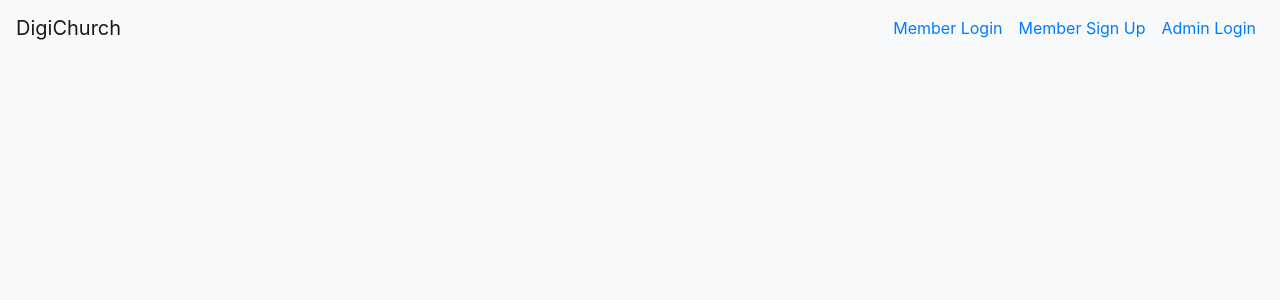
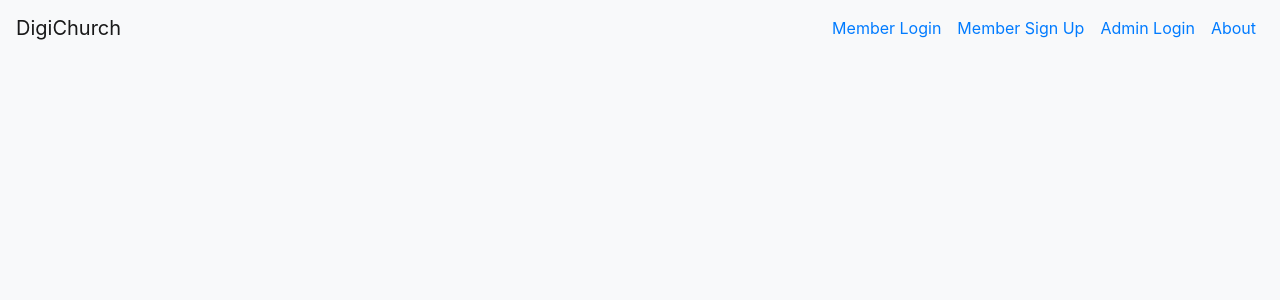
Before and after one commit to Manyala1/kanisa, a Flask app: page / in a window 1280 px wide. Shown: the top 300 px of the page. Run offline with Flask 3, Linux system fonts and the light colour scheme; some libraries are stand-ins or nearby versions.

Commit message:
display changes

```diff
--- a/app/templates/base.html
+++ b/app/templates/base.html
@@ -26,6 +26,9 @@
                     <li class="nav-item">
                         <a class="nav-link" href="{{ url_for('auth.admin_login') }}">Admin Login</a>
                     </li>
+                    <li class="nav-item">
+                        <a class="nav-link" href="{{ url_for('views.about') }}">About</a>
+                    </li>
                 {% else %}
                     {% if current_user.__class__.__name__ == 'Admin' %}
                         <!-- Admin-specific links -->
@@ -38,7 +41,7 @@
                     {% else %}
                         <!-- Member-specific links -->
                         <li class="nav-item">
-                            <a class="nav-link" href="{{ url_for('views.home') }}">Home</a>
+                            <a class="nav-link" href="{{ url_for('views.home') }}">Back</a>
                         </li>
                         <li class="nav-item">
                             <a class="nav-link" href="{{ url_for('auth.logout') }}">Logout</a>
--- a/app/views.py
+++ b/app/views.py
@@ -117,3 +117,7 @@ def view_readings():
         flash("No daily readings available today. Please check back later.", category="info")
         return render_template('view_readings.html', user=current_user, readings={})
     return render_template('view_readings.html', user=current_user, readings=readings)
+
+@views.route('/about', methods=['GET'], endpoint='about')
+def about():
+    return render_template('about.html')
```
Also changed, not shown: templates/base.html (added, +35 -0 lines), app/auth.py (line endings or trailing spaces).
